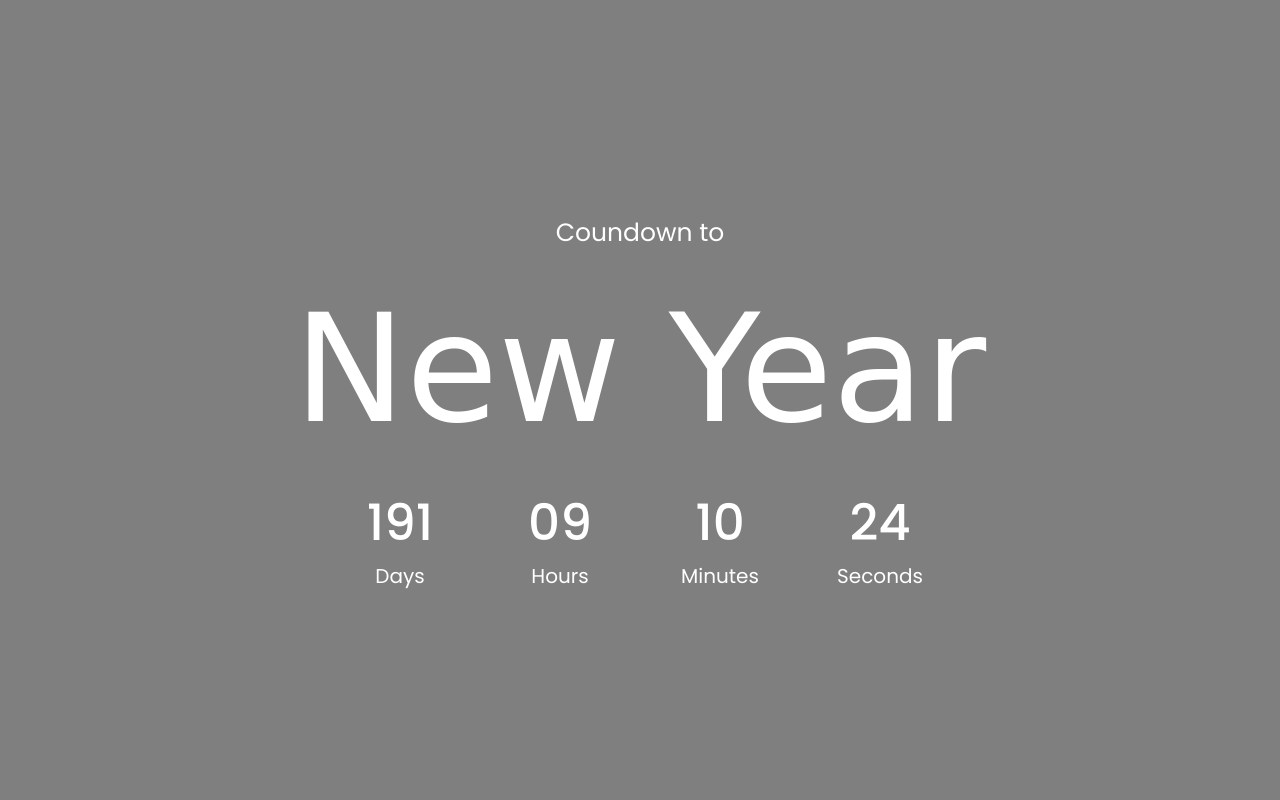
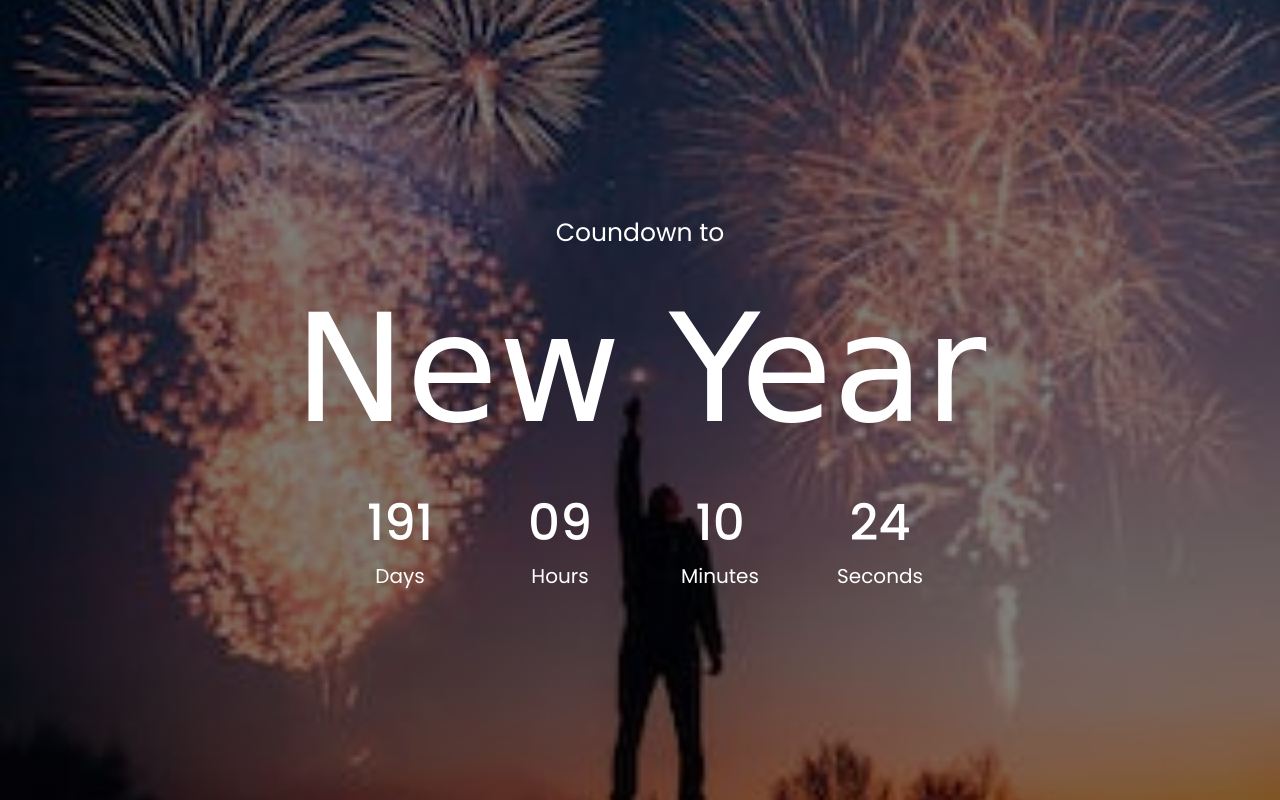
Before and after one commit to AjithArumugam21/Coundown, a plain HTML site: page index.html in a window 1280 px wide. Drawn offline with Linux system fonts and the light colour scheme; a web font is replaced by a local one.

Commit message:
Update Style.css

```diff
--- a/Style.css
+++ b/Style.css
@@ -13,7 +13,7 @@ body{
     justify-content: center;
     align-items: center;
     flex-direction: column;
-    background: linear-gradient(rgba(0, 0, 0, 0.5),rgba(0, 0, 0, 0.5)),url('../Image/image.jpeg');
+    background: linear-gradient(rgba(0, 0, 0, 0.5),rgba(0, 0, 0, 0.5)),url('../image.jpeg');
     background-size: cover;
     background-position: center;
     color: #fff;
```
